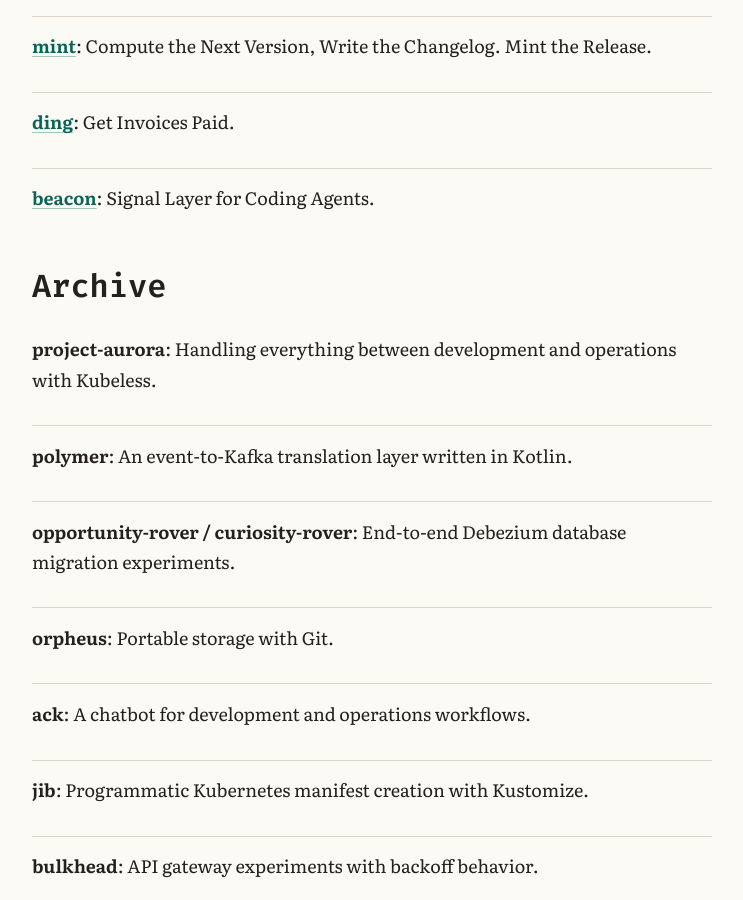
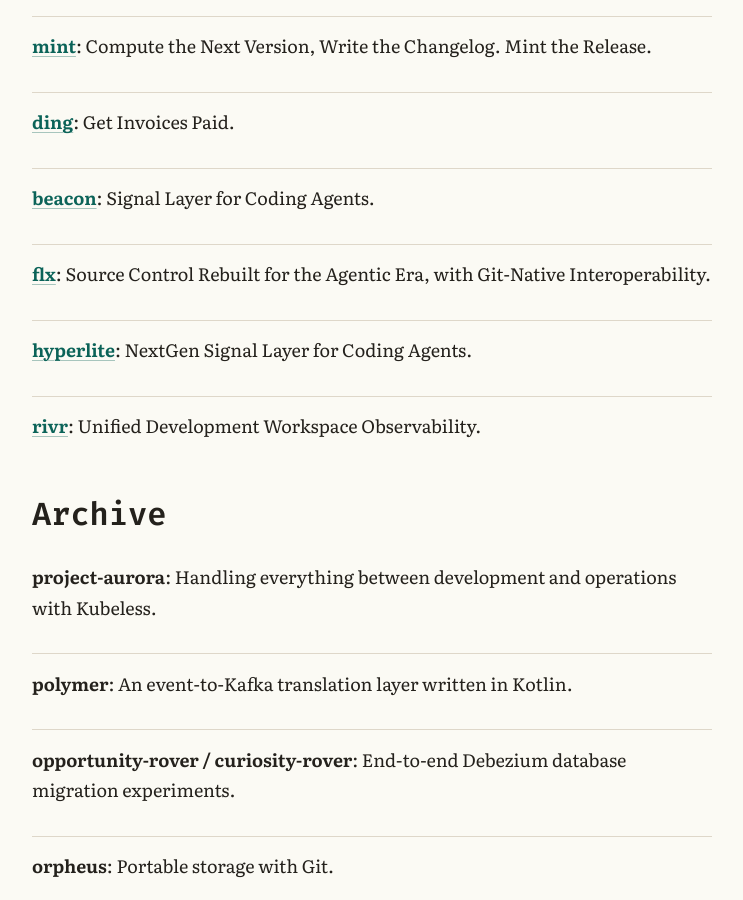
Before and after one commit to jamesonstone/jamesonstone.github.io, a Jekyll site: the page built from projects.md, in a window 1280 px wide and 900 px high, scrolled down 1469 px. Shown: the whole window, without its empty margins (268-1011 px from the left). Built offline with Jekyll 4.4.1, drawn with Linux system fonts in a browser that asks for light colours.

Commit message:
docs(GH-33): :memo: add new project entries (#34)
* docs(GH-33): :memo: add new project entries

Original ask: Synchronize newly created eligible public repositories owned by jamesonstone into the site Projects page.

Implementation: Added flx, hyperlite, and rivr through the canonical updater, keeping projects.md and llms.txt synchronized.

Validation:
- ruby scripts/update_projects_from_github_test.rb
- ruby scripts/validate_site_test.rb
- bundle exec jekyll build
- ruby scripts/validate_site.rb
- kit check --project
- kit check --all
- git diff --check
- Full diff review and focused secret/local-file scan

Refs #33

* docs(GH-33): :memo: fix project description

Original ask: Address the active CodeRabbit review finding on PR #34 by removing the stray closing bracket from the Hyperlite description in both synchronized project indexes.

Implementation: Updated llms.txt and projects.md so both entries read “NextGen Signal Layer for Coding Agents.”

Validation:
- ruby scripts/update_projects_from_github_test.rb
- ruby scripts/validate_site_test.rb
- bundle exec jekyll build using the existing primary checkout bundle path
- ruby scripts/validate_site.rb
- kit check --project
- kit check --all
- git diff --check
- Full PR diff review and focused secret/local-file scan

Refs #33

```diff
--- a/llms.txt
+++ b/llms.txt
@@ -39,6 +39,9 @@
 - [mint](https://github.com/jamesonstone/mint): Version, changelog, and release-state tooling.
 - [ding](https://github.com/jamesonstone/ding): Invoice payment tracking and workflow tooling.
 - [beacon](https://github.com/jamesonstone/beacon): Signal Layer for Coding Agents.
+- [flx](https://github.com/jamesonstone/flx): Source Control Rebuilt for the Agentic Era, with Git-Native Interoperability.
+- [hyperlite](https://github.com/jamesonstone/hyperlite): NextGen Signal Layer for Coding Agents.
+- [rivr](https://github.com/jamesonstone/rivr): Unified Development Workspace Observability.
 ## Machine Indexes
 
 - [llms.txt](https://jamesonstone.github.io/llms.txt): Curated LLM entrypoint for this site.
--- a/projects.md
+++ b/projects.md
@@ -43,6 +43,9 @@
   <li><strong><a href="https://github.com/jamesonstone/mint">mint</a></strong>: Compute the Next Version, Write the Changelog. Mint the Release.</li>
   <li><strong><a href="https://github.com/jamesonstone/ding">ding</a></strong>: Get Invoices Paid.</li>
   <li><strong><a href="https://github.com/jamesonstone/beacon">beacon</a></strong>: Signal Layer for Coding Agents.</li>
+  <li><strong><a href="https://github.com/jamesonstone/flx">flx</a></strong>: Source Control Rebuilt for the Agentic Era, with Git-Native Interoperability.</li>
+  <li><strong><a href="https://github.com/jamesonstone/hyperlite">hyperlite</a></strong>: NextGen Signal Layer for Coding Agents.</li>
+  <li><strong><a href="https://github.com/jamesonstone/rivr">rivr</a></strong>: Unified Development Workspace Observability.</li>
 </ul>
 
 ## Archive
```
